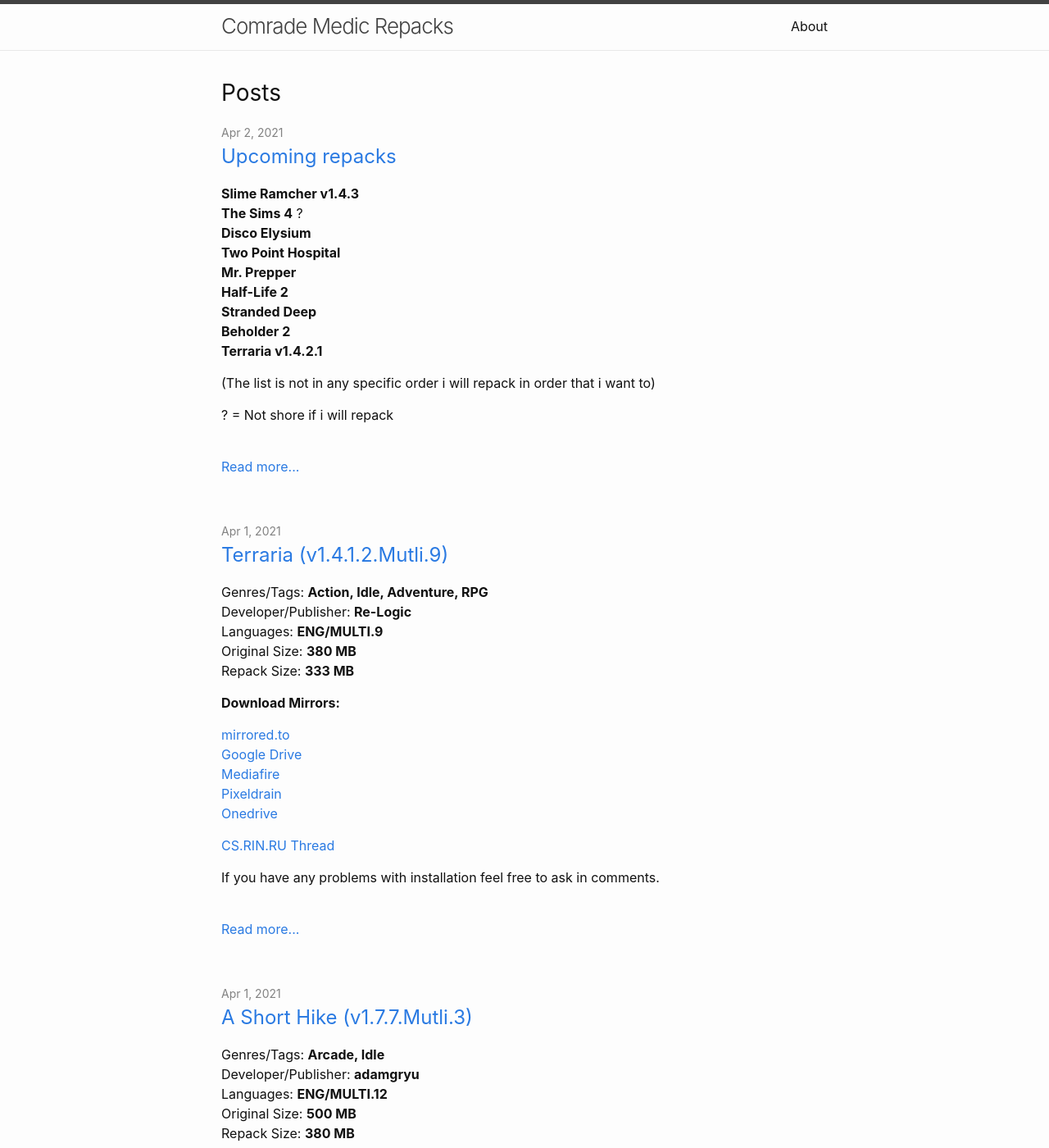
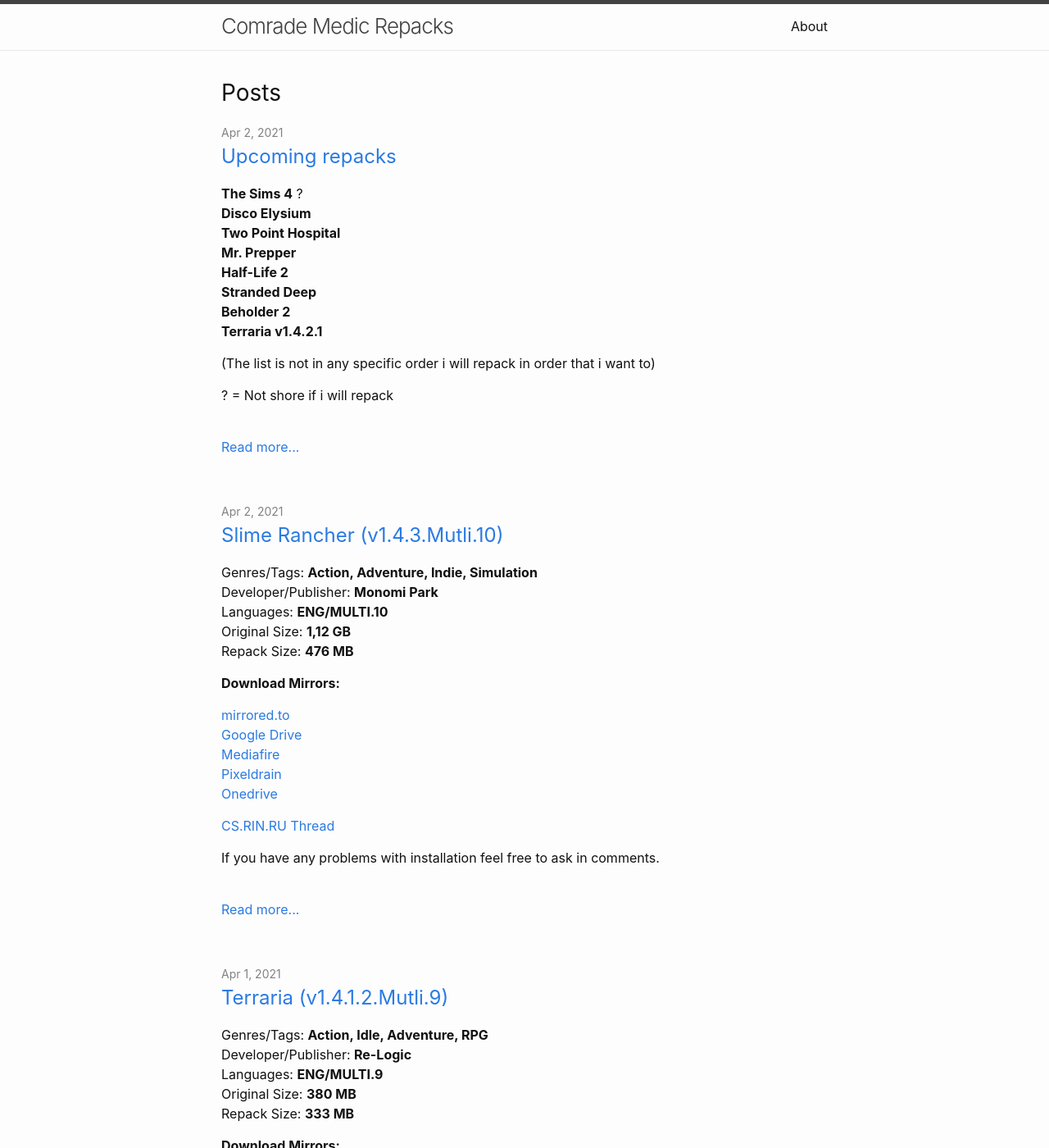
Before and after one commit to comrademedic/comrademedic.github.io, a Jekyll site: the page built from index.markdown, in a window 1280 px wide and 1400 px high. Shown: the whole window at 82% size. Built offline with Jekyll 4.4.1, drawn with Linux system fonts in a browser that asks for light colours.

Commit message:
Slime Rancher

```diff
--- /dev/null
+++ b/_posts/2021-04-01-slime-rancher.markdown
@@ -0,0 +1,30 @@
+---
+layout: post
+title:  "Slime Rancher (v1.4.3.Mutli.10)"
+date:   2021-04-02 15:04:32 +0200
+categories: repack march
+help tool:                                                                                                   |
+---
+Genres/Tags: **Action, Adventure, Indie, Simulation**
+Developer/Publisher: **Monomi Park**
+Languages: **ENG/MULTI.10**
+Original Size: **1,12 GB**
+Repack Size: **476 MB**
+
+<h4><b>Download Mirrors:</b></h4>
+[mirrored.to][mirrored]
+[Google Drive][gdrive]
+[Mediafire][mediafire]
+[Pixeldrain][pixel]
+[Onedrive][one]
+
+[CS.RIN.RU Thread][rin]
+
+If you have any problems with installation feel free to ask in comments.
+
+[one]: https://livestudentccc-my.sharepoint.com/:u:/g/personal/mdonald12_student_ccc_edu/Ec7cQj8Og-1EvFLhI9HfdMkBoRWIfG7JdvABa76p5jCrfA?e=52M4dx
+[pixel]: https://pixeldrain.com/u/DSbAKWwT
+[mediafire]: https://www.mediafire.com/file/0byqzzik4o2zn61/Slime.Rancher.Repack-Comrade.Medic.rar/file
+[gdrive]: https://drive.google.com/file/d/1RN_WwQt3_Xe-u__1ooGaVehdenscShDB/view?usp=sharing
+[mirrored]: https://www.mirrored.to/files/F8IOI2I0/Slime.Rancher.Repack-Comrade.Medic_0.rar_links
+[rin]: https://cs.rin.ru/forum/viewtopic.php?f=10&t=65017
--- a/_posts/2021-04-02-upcoming-repacks.markdown
+++ b/_posts/2021-04-02-upcoming-repacks.markdown
@@ -1,12 +1,11 @@
 ---
 layout: post
 title:  "Upcoming repacks"
-date:   2021-04-02 13:20:32 +0200
+date:   2021-04-02 15:05:32 +0200
 categories: uncategorized
 help tool:                                                                                                   |
 ---
 
-**Slime Ramcher v1.4.3**
 **The Sims 4** ?
 **Disco Elysium**
 **Two Point Hospital**
```
